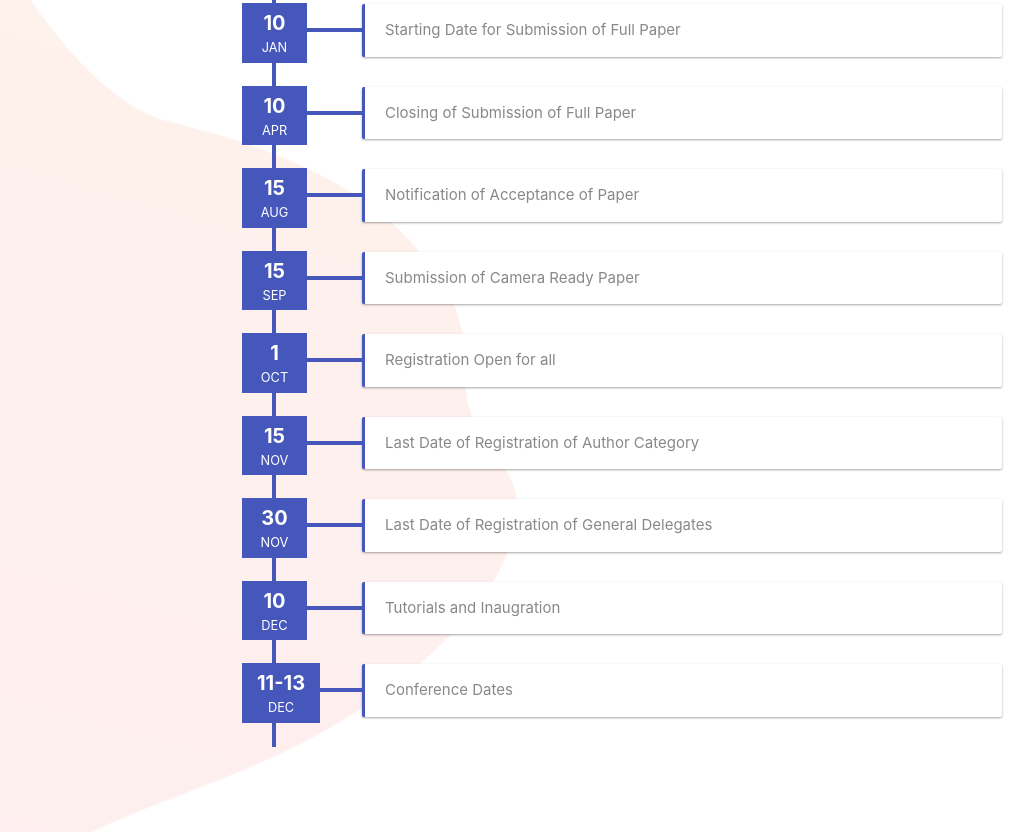
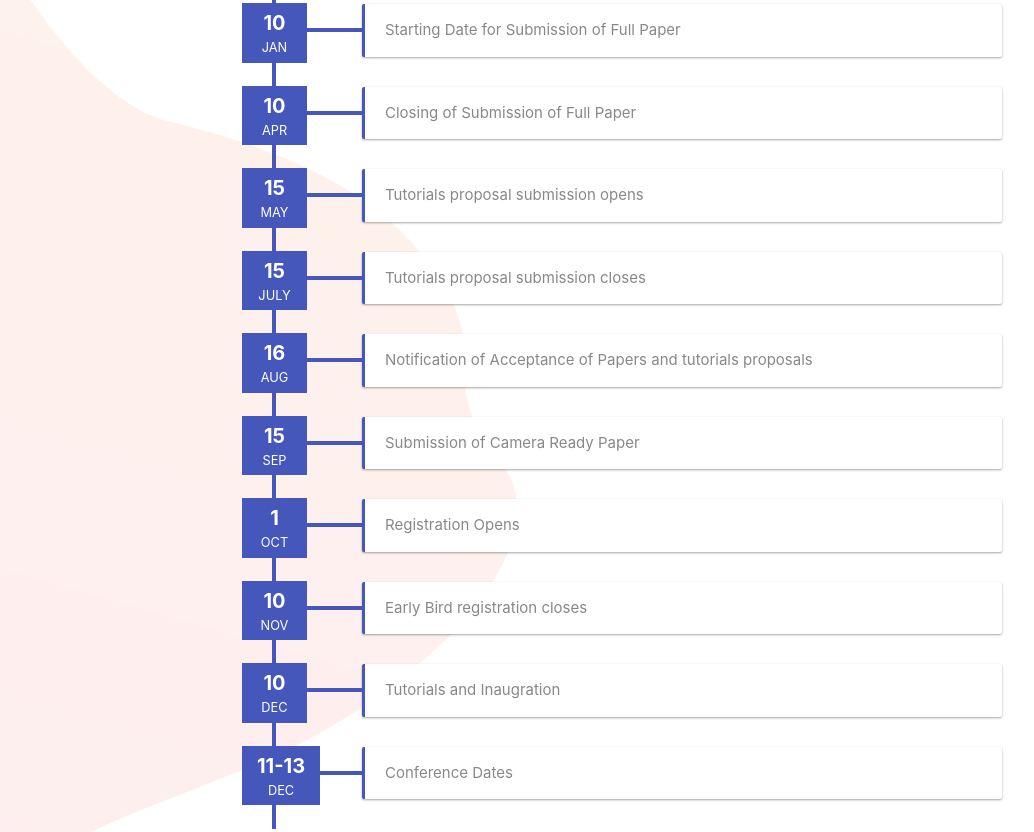
Before and after one commit to yavarmish/indicon2020, a plain HTML site: page index.html in a window 1280 px wide. Shown: the part 1788-2620 px from the top of the page, without its empty margins (18-1052 px from the left). Drawn offline with Linux system fonts and the light colour scheme; animation ran at ten frames a second.

Commit message:
timeline update

```diff
--- a/index.html
+++ b/index.html
@@ -314,11 +314,35 @@
             <div class="timeline__box">
               <div class="timeline__date">
                 <span class="timeline__day">15</span>
+                <span class="timeline__month">May</span>
+              </div>
+              <div class="timeline__post">
+                <div class="timeline__content">
+                  <p>Tutorials proposal submission opens</p>
+                </div>
+              </div>
+            </div>
+            <div class="timeline__box">
+              <div class="timeline__date">
+                <span class="timeline__day">15</span>
+                <span class="timeline__month">July</span>
+              </div>
+              <div class="timeline__post">
+                <div class="timeline__content">
+                  <p>Tutorials proposal submission closes</p>
+                </div>
+              </div>
+            </div>
+            <div class="timeline__box">
+              <div class="timeline__date">
+                <span class="timeline__day">16</span>
                 <span class="timeline__month">Aug</span>
               </div>
               <div class="timeline__post">
                 <div class="timeline__content">
-                  <p>Notification of Acceptance of Paper</p>
+                  <p>
+                    Notification of Acceptance of Papers and tutorials proposals
+                  </p>
                 </div>
               </div>
             </div>
@@ -340,22 +364,22 @@
               </div>
               <div class="timeline__post">
                 <div class="timeline__content">
-                  <p>Registration Open for all</p>
+                  <p>Registration Opens</p>
                 </div>
               </div>
             </div>
             <div class="timeline__box">
               <div class="timeline__date">
-                <span class="timeline__day">15</span>
+                <span class="timeline__day">10</span>
                 <span class="timeline__month">Nov</span>
               </div>
               <div class="timeline__post">
                 <div class="timeline__content">
-                  <p>Last Date of Registration of Author Category</p>
+                  <p>Early Bird registration closes</p>
                 </div>
               </div>
             </div>
-            <div class="timeline__box">
+            <!-- <div class="timeline__box">
               <div class="timeline__date">
                 <span class="timeline__day">30</span>
                 <span class="timeline__month">Nov</span>
@@ -365,7 +389,7 @@
                   <p>Last Date of Registration of General Delegates</p>
                 </div>
               </div>
-            </div>
+            </div> -->
             <div class="timeline__box">
               <div class="timeline__date">
                 <span class="timeline__day">10</span>
```
